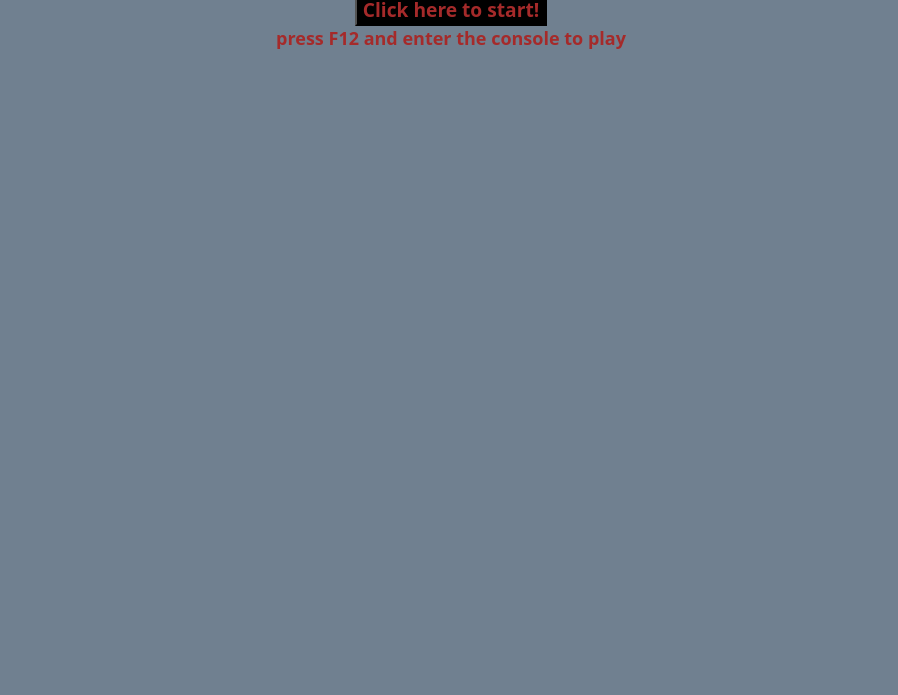
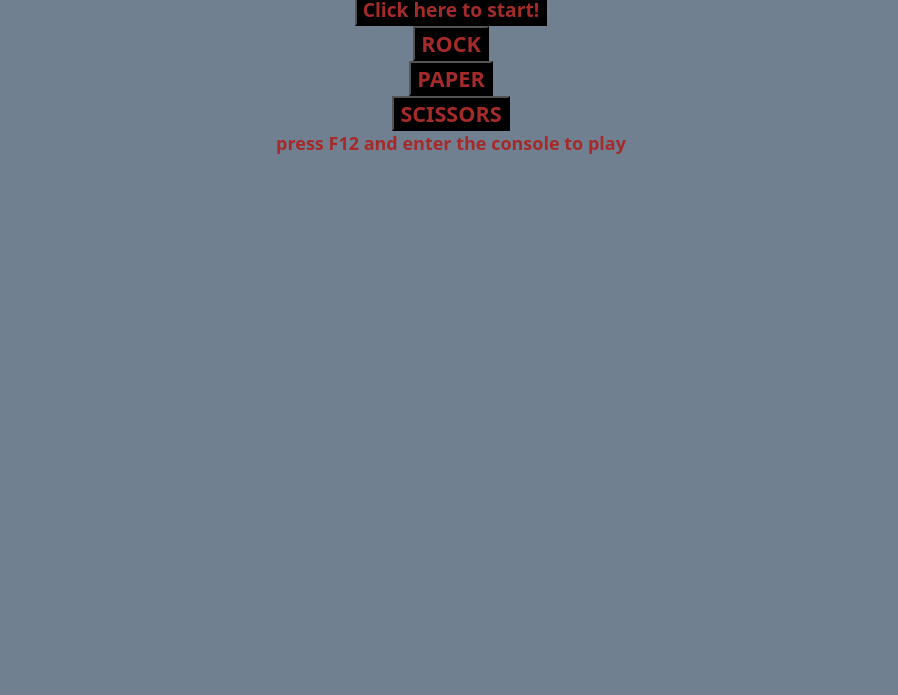
Before and after one commit to abarnard91/Odin-Rock-Paper-Scissors, a plain HTML site: page index.html in a window 1280 px wide. Shown: the part 105-800 px from the top of the page, without its empty margins (189-1087 px from the left). Drawn offline with Linux system fonts and the light colour scheme.

Commit message:
Update index.html
Added buttons

```diff
--- a/index.html
+++ b/index.html
@@ -9,7 +9,15 @@
 </head>
 <body>
     <div class="header" id="header"> Welcome to Rock Paper Scissors!!!</div>
+
     <button type="button" id="button">Click here to start!</button>
+
+    <div  class="buttons">
+       <button id="rock">ROCK</button>
+       <button id="paper">PAPER</button>
+       <button id="scissors">SCISSORS</button>
+    </div>
+
     <div class="instructions"id="instructions">press F12 and enter the console to play </div>
     <script src="rock-paper-scissors.js"></script>
 </body>
```
